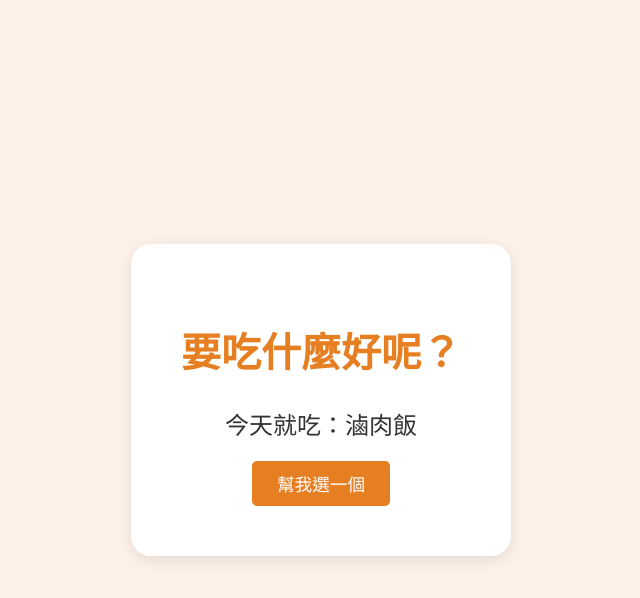
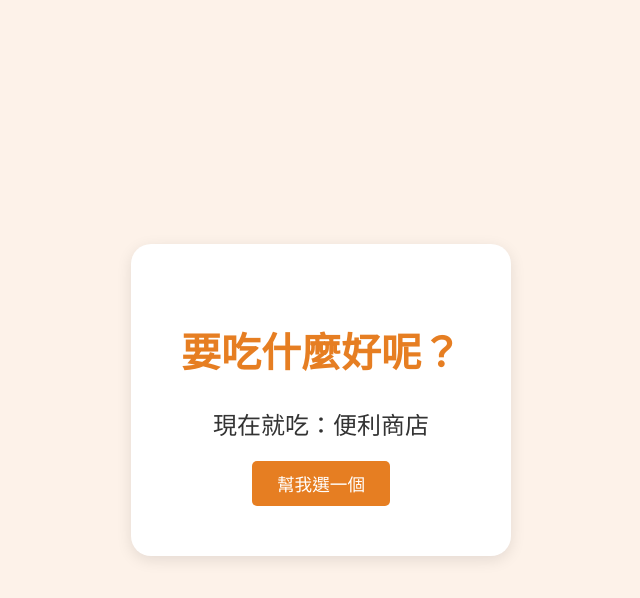
Before and after one commit to KDC-trip/walk-with-k, a plain HTML site: page index.html in a window 1280 px wide. Both pictures are taken after a click on the button "幫我選一個". Shown: the whole page, without its empty margins (319-959 px from the left). Drawn offline with Linux system fonts and the light colour scheme.

Commit message:
Update index.html

```diff
--- a/index.html
+++ b/index.html
@@ -15,9 +15,9 @@
 
     <script>
         function decide() {
-            const foods = ["牛肉麵", "迴轉壽司", "滷肉飯", "便利商店", "麥當勞", "義大利麵", "火鍋"];
+            const foods = ["牛肉麵", "迴轉壽司", "滷肉飯", "便利商店", "水餃", "煎餃", "豆花", "麥當勞", "義大利麵", "火鍋"];
             const random = Math.floor(Math.random() * foods.length);
-            document.getElementById("suggestion").innerText = "今天就吃：" + foods[random];
+            document.getElementById("suggestion").innerText = "現在就吃：" + foods[random];
         }
     </script>
 
```
